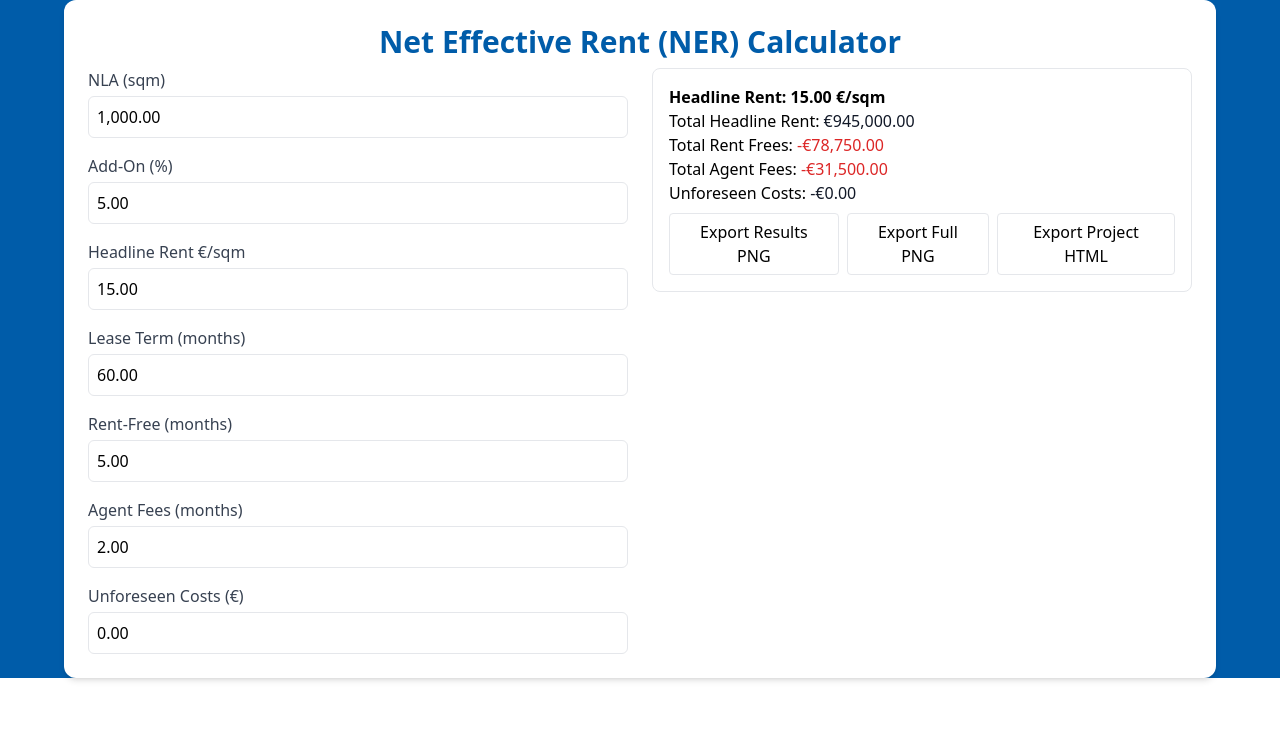
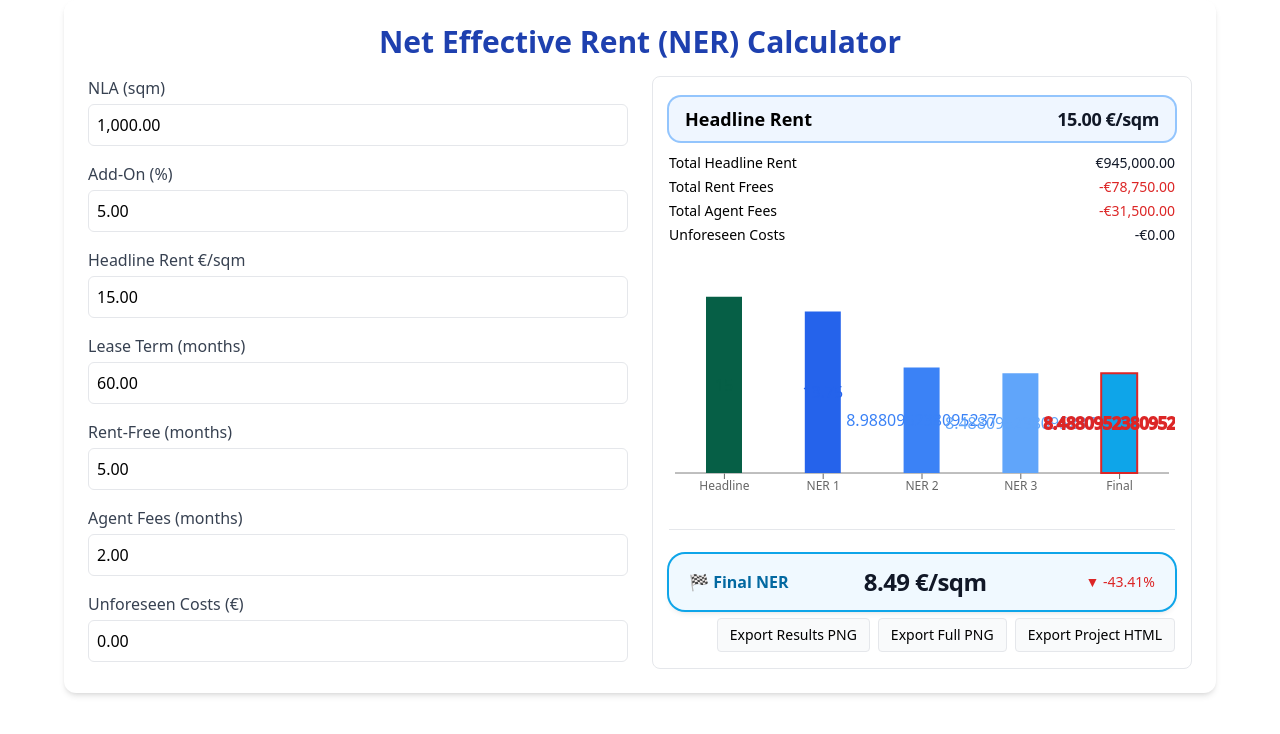
Before and after one commit to Musicandy13/Net-Effective-Rent-Calculator, a React (Vite) app: page / in a window 1280 px wide. Shown: the top 734 px of the page. Built offline with nearby package versions, Linux system fonts and the light colour scheme.

Commit message:
Update App.jsx

```diff
--- a/src/App.jsx
+++ b/src/App.jsx
@@ -32,33 +32,43 @@ const FCUR = (n) =>
     style: "currency",
     currency: "EUR",
   });
-const FCUR0 = (n) =>
-  (Number.isFinite(n) ? n : 0).toLocaleString("en-US", {
-    style: "currency",
-    currency: "EUR",
-    minimumFractionDigits: 0,
-    maximumFractionDigits: 0,
-  });
 
+/* ---------- Helpers ---------- */
 function Money({ value }) {
-  const cls = value < 0 ? "text-red-600 font-medium" : "text-gray-900 font-medium";
+  const cls =
+    value < 0 ? "text-red-600 font-medium" : "text-gray-900 font-medium";
   return <span className={cls}>{FCUR(value)}</span>;
 }
 function Delta({ base, val }) {
   const pct = base > 0 ? ((val - base) / base) * 100 : 0;
-  const up = pct > 0, down = pct < 0, sign = pct > 0 ? "+" : "";
+  const up = pct > 0,
+    down = pct < 0,
+    sign = pct > 0 ? "+" : "";
   return (
-    <span className={`${down ? "text-red-600" : up ? "text-green-600" : "text-gray-500"} font-medium ml-2`}>
-      {down ? "▼" : up ? "▲" : "■"} {sign}{F(pct, 2)}%
+    <span
+      className={`${
+        down ? "text-red-600" : up ? "text-green-600" : "text-gray-500"
+      } font-medium ml-2`}
+    >
+      {down ? "▼" : up ? "▲" : "■"} {sign}
+      {F(pct, 2)}%
     </span>
   );
 }
 
 /* ---------- Input-Feld ---------- */
-function NumericField({ label, value, onChange, format = "2dec", step = 1, min = 0, readOnly = false, suffix }) {
+function NumericField({
+  label,
+  value,
+  onChange,
+  step = 1,
+  min = 0,
+  readOnly = false,
+  suffix,
+}) {
   const [focus, setFocus] = useState(false);
   const num = P(value);
-  const show = focus ? value : format === "int" ? F(num, 0) : format === "1dec" ? F(num, 1) : F(num, 2);
+  const show = focus ? value : F(num, 2);
   return (
     <label className="block">
       <span className="text-gray-700">{label}</span>
@@ -76,8 +86,12 @@ function NumericField({ label, value, onChange, format = "2dec", step = 1, min =
             const n = clamp(P(e.target.value), min);
             onChange(String(n));
           }}
-          onChange={(e) => onChange(e.target.value.replace(/[^\d.,-]/g, ""))}
-          className={`mt-1 block w-full border rounded-md p-2 pr-16 ${readOnly ? "bg-gray-100 text-gray-600" : ""}`}
+          onChange={(e) =>
+            onChange(e.target.value.replace(/[^\d.,-]/g, ""))
+          }
+          className={`mt-1 block w-full border rounded-md p-2 ${
+            readOnly ? "bg-gray-100 text-gray-600" : ""
+          }`}
         />
         {suffix && (
           <span className="absolute inset-y-0 right-3 top-1/2 -translate-y-1/2 text-gray-500">
@@ -89,39 +103,28 @@ function NumericField({ label, value, onChange, format = "2dec", step = 1, min =
   );
 }
 
-/* ---------- Chart Labels ---------- */
-const BarNumberLabel = ({ x, y, width, height, value }) => {
-  if (!Number.isFinite(value)) return null;
-  const cx = x + width / 2, cy = y + height / 2;
-  return (
-    <text x={cx} y={cy} textAnchor="middle" dominantBaseline="middle" fill="#ffffff" fontSize={12} fontWeight="800">
-      {F(value, 2)}
-    </text>
-  );
-};
-const VerticalMoneyLabel0 = ({ x, y, width, height, value }) => {
-  if (!Number.isFinite(value)) return null;
-  const cx = x + width / 2, cy = y + height / 2;
-  return (
-    <text x={cx} y={cy} transform={`rotate(-90, ${cx}, ${cy})`} textAnchor="middle" dominantBaseline="middle" fill="#ffffff" fontSize={16} fontWeight="800">
-      {FCUR0(value)}
-    </text>
-  );
-};
-
 /* ---------- Charts ---------- */
-function BarsChart({ data, isExporting }) {
+function BarsChart({ data }) {
   return (
     <ResponsiveContainer width="100%" height="100%">
-      <BarChart data={data} margin={{ top: 28, right: 6, bottom: 10, left: 6 }}>
-        <XAxis dataKey="name" height={20} tick={{ fontSize: 12, fontWeight: 700 }} />
+      <BarChart
+        data={data}
+        barCategoryGap={18}
+        margin={{ top: 28, right: 6, bottom: 20, left: 6 }}
+      >
+        <XAxis dataKey="name" height={20} tick={{ fontSize: 12 }} />
         <YAxis hide />
-        <Tooltip formatter={(v, n) => (n === "sqm" ? `${F(v, 2)} €/sqm` : `${F(v, 2)}%`)} />
+        <Tooltip formatter={(v) => `${F(v, 2)} €/sqm`} />
         <ReferenceLine y={0} />
-        <Bar dataKey="sqm" barSize={36} isAnimationActive={!isExporting}>
-          <LabelList dataKey="sqm" content={<BarNumberLabel />} />
+        <Bar dataKey="sqm" barSize={36}>
+          <LabelList dataKey="sqm" position="center" />
           {data.map((e, i) => (
-            <Cell key={i} fill={e.color} stroke={e.name === "Final" ? "#dc2626" : undefined} strokeWidth={e.name === "Final" ? 2 : undefined} />
+            <Cell
+              key={i}
+              fill={e.color}
+              stroke={e.name === "Final" ? "#dc2626" : undefined}
+              strokeWidth={e.name === "Final" ? 2 : undefined}
+            />
           ))}
         </Bar>
       </BarChart>
@@ -132,24 +135,19 @@ function BarsChart({ data, isExporting }) {
 /* ---------- App ---------- */
 export default function App() {
   const [f, setF] = useState({
-    tenant: "Tenant",
+    tenant: "",
     nla: "1000",
     addon: "5.00",
     rent: "15.00",
     duration: "60",
     rf: "5.0",
     agent: "2.0",
-    fitMode: "perNLA",
     fitPerNLA: "300.00",
-    fitPerGLA: "",
-    fitTot: "300000.00",
     unforeseen: "0",
   });
   const S = (k) => (v) => setF((s) => ({ ...s, [k]: v }));
 
-  const [isExporting, setIsExporting] = useState(false);
-  const [viewMode, setViewMode] = useState("bars");
-
+  /* parsed values */
   const nla = clamp(P(f.nla));
   const addon = clamp(P(f.addon));
   const rent = clamp(P(f.rent));
@@ -157,16 +155,13 @@ export default function App() {
   const rf = clamp(P(f.rf));
   const agent = clamp(P(f.agent));
   const unforeseen = clamp(P(f.unforeseen));
-  const gla = nla * (1 + addon / 100);
 
+  /* derived values */
+  const gla = useMemo(() => nla * (1 + addon / 100), [nla, addon]);
   const months = Math.max(0, duration - rf);
   const gross = rent * gla * months;
 
-  const perNLA = clamp(P(f.fitPerNLA));
-  const perGLA = clamp(P(f.fitPerGLA));
-  const tot = clamp(P(f.fitTot));
-  const totalFit = f.fitMode === "perNLA" ? perNLA * nla : f.fitMode === "perGLA" ? perGLA * gla : tot;
-
+  const totalFit = clamp(P(f.fitPerNLA)) * nla;
   const agentFees = agent * rent * gla;
   const denom = Math.max(1e-9, duration * gla);
 
@@ -180,104 +175,174 @@ export default function App() {
   const totalAgentFees = agentFees;
   const totalUnforeseen = unforeseen;
 
-  const NER_COLORS = ["#1e3a8a", "#2563eb", "#3b82f6", "#60a5fa"];
+  /* Charts */
   const nerBars = [
-    { name: "Headline", sqm: rent, pct: null, color: "#065f46" },
-    { name: "NER 1", sqm: ner1, pct: null, color: NER_COLORS[0] },
-    { name: "NER 2", sqm: ner2, pct: null, color: NER_COLORS[1] },
-    { name: "NER 3", sqm: ner3, pct: null, color: NER_COLORS[2] },
-    { name: "Final", sqm: ner4, pct: null, color: NER_COLORS[3] },
+    { name: "Headline", sqm: rent, color: "#065f46" },
+    { name: "NER 1", sqm: ner1, color: "#2563eb" },
+    { name: "NER 2", sqm: ner2, color: "#3b82f6" },
+    { name: "NER 3", sqm: ner3, color: "#60a5fa" },
+    { name: "Final", sqm: ner4, color: "#0ea5e9" },
   ];
 
-  /* Export PNG */
+  /* Export PNG with filename prompt */
   const pageRef = useRef(null);
   const resultsContentRef = useRef(null);
-  const exportNode = async (node, filename) => {
+
+  const exportNode = async (node, defaultName) => {
     if (!node) return;
     try {
-      setIsExporting(true);
-      await new Promise((r) => requestAnimationFrame(() => requestAnimationFrame(r)));
-      const dataUrl = await toPng(node, { cacheBust: true, pixelRatio: 3, backgroundColor: "#ffffff" });
+      const dataUrl = await toPng(node, {
+        cacheBust: true,
+        pixelRatio: 3,
+        backgroundColor: "#ffffff",
+      });
+
+      const baseName = f.tenant?.trim() || defaultName;
+      const name =
+        prompt("Bitte Dateiname eingeben:", baseName) || baseName;
+
       const a = document.createElement("a");
       a.href = dataUrl;
-      a.download = filename;
+      a.download = `${name}.png`;
       a.click();
     } catch (e) {
       console.error("PNG export failed", e);
-    } finally {
-      setIsExporting(false);
     }
   };
-  const exportResultsPNG = () => exportNode(resultsContentRef.current, "ner-results.png");
-  const exportFullPNG = () => exportNode(pageRef.current, "ner-full.png");
+
+  const exportResultsPNG = () =>
+    exportNode(resultsContentRef.current, "ner-results");
+  const exportFullPNG = () =>
+    exportNode(pageRef.current, "ner-full");
 
   /* Export Project as HTML */
   const exportProjectHTML = () => {
-    const name = prompt("Bitte Dateiname eingeben:", f.tenant || "ner-project");
-    if (!name) return;
-
-    const html = `
-<!DOCTYPE html>
-<html>
-  <head>
-    <meta charset="UTF-8">
-    <title>NER Project - ${f.tenant}</title>
-    <script>
-      window.NER_PROJECT = ${JSON.stringify(f)};
-      window.onload = function() {
-        // Weiterleitung auf deine App mit Query-Parametern
-        const data = encodeURIComponent(JSON.stringify(window.NER_PROJECT));
-        window.location.href = "https://net-effective-rent-calculator.vercel.app/?data=" + data;
-      }
-    </script>
-  </head>
-  <body>
-    <p>Loading project <b>${f.tenant}</b>...</p>
-  </body>
-</html>`;
+    const params = new URLSearchParams(f).toString();
+    const html = `<html><head><meta http-equiv="refresh" content="0; url=?${params}"></head><body></body></html>`;
     const blob = new Blob([html], { type: "text/html" });
     const a = document.createElement("a");
+    const filename = (f.tenant?.trim() || "ner-project") + ".html";
     a.href = URL.createObjectURL(blob);
-    a.download = `${name}.html`;
+    a.download = filename;
     a.click();
   };
 
+  /* ---------- UI ---------- */
   return (
-    <div style={{ backgroundColor: "#005CA9" }}>
-      <div ref={pageRef} className="p-6 max-w-6xl mx-auto bg-white rounded-xl shadow-md">
-        <h2 className="text-3xl font-bold mb-2 text-center" style={{ color: "#005CA9" }}>
+    <div
+      ref={pageRef}
+      className="p-6 max-w-6xl mx-auto bg-white rounded-xl shadow-md"
+    >
+      <h2 className="text-3xl font-bold mb-4 text-center text-blue-800">
         Net Effective Rent (NER) Calculator
       </h2>
 
       <div className="grid grid-cols-1 md:grid-cols-2 gap-6">
-          {/* LEFT: Inputs */}
+        {/* Inputs */}
         <div className="space-y-4">
           <NumericField label="NLA (sqm)" value={f.nla} onChange={S("nla")} />
-            <NumericField label="Add-On (%)" value={f.addon} onChange={S("addon")} />
-            <NumericField label="Headline Rent €/sqm" value={f.rent} onChange={S("rent")} />
-            <NumericField label="Lease Term (months)" value={f.duration} onChange={S("duration")} />
-            <NumericField label="Rent-Free (months)" value={f.rf} onChange={S("rf")} />
-            <NumericField label="Agent Fees (months)" value={f.agent} onChange={S("agent")} />
-            <NumericField label="Unforeseen Costs (€)" value={f.unforeseen} onChange={S("unforeseen")} />
+          <NumericField
+            label="Add-On (%)"
+            value={f.addon}
+            onChange={S("addon")}
+          />
+          <NumericField
+            label="Headline Rent €/sqm"
+            value={f.rent}
+            onChange={S("rent")}
+          />
+          <NumericField
+            label="Lease Term (months)"
+            value={f.duration}
+            onChange={S("duration")}
+          />
+          <NumericField
+            label="Rent-Free (months)"
+            value={f.rf}
+            onChange={S("rf")}
+          />
+          <NumericField
+            label="Agent Fees (months)"
+            value={f.agent}
+            onChange={S("agent")}
+          />
+          <NumericField
+            label="Unforeseen Costs (€)"
+            value={f.unforeseen}
+            onChange={S("unforeseen")}
+          />
         </div>
 
-          {/* RIGHT: Results */}
-          <div className="md:sticky md:top-6 h-fit">
+        {/* Results */}
         <div className="rounded-lg border p-4 space-y-2 bg-white">
           <div ref={resultsContentRef}>
-                <div className="font-bold">Headline Rent: {F(rent, 2)} €/sqm</div>
-                <div>Total Headline Rent: <Money value={totalHeadline} /></div>
-                <div>Total Rent Frees: <Money value={-totalRentFrees} /></div>
-                <div>Total Agent Fees: <Money value={-totalAgentFees} /></div>
-                <div>Unforeseen Costs: <Money value={-totalUnforeseen} /></div>
+            <div className="mt-1 rounded-xl ring-2 ring-blue-300 bg-blue-50 px-4 py-2 flex items-center justify-between shadow-sm mb-3">
+              <div className="font-bold text-lg">Headline Rent</div>
+              <div className="text-lg font-extrabold tracking-tight text-gray-900">
+                {F(rent, 2)} €/sqm
+              </div>
             </div>
 
-              <div className="mt-4 flex gap-2 justify-end">
-                <button onClick={exportResultsPNG} className="px-3 py-1.5 border rounded">Export Results PNG</button>
-                <button onClick={exportFullPNG} className="px-3 py-1.5 border rounded">Export Full PNG</button>
-                <button onClick={exportProjectHTML} className="px-3 py-1.5 border rounded">Export Project HTML</button>
+            <div className="grid grid-cols-2 gap-x-4 gap-y-1 text-sm mb-3">
+              <div>Total Headline Rent</div>
+              <div className="text-right">
+                <Money value={totalHeadline} />
+              </div>
+              <div>Total Rent Frees</div>
+              <div className="text-right">
+                <Money value={-totalRentFrees} />
+              </div>
+              <div>Total Agent Fees</div>
+              <div className="text-right">
+                <Money value={-totalAgentFees} />
+              </div>
+              <div>Unforeseen Costs</div>
+              <div className="text-right">
+                <Money value={-totalUnforeseen} />
               </div>
             </div>
+
+            {/* Charts */}
+            <div className="h-64">
+              <BarsChart data={nerBars} />
+            </div>
+
+            {/* Final NER */}
+            <div className="mt-4 border-t pt-3">
+              <div className="mt-3 rounded-2xl ring-2 ring-sky-500 bg-sky-50 px-5 py-3 flex items-center justify-between shadow-md">
+                <div className="text-sky-700 font-extrabold text-base">
+                  🏁 Final NER
+                </div>
+                <div className="text-2xl font-extrabold tracking-tight text-gray-900">
+                  {F(ner4, 2)} €/sqm
+                </div>
+                <div className="ml-4 text-sm">
+                  <Delta base={rent} val={ner4} />
+                </div>
+              </div>
+            </div>
+          </div>
+
+          {/* Export buttons */}
+          <div className="flex gap-2 justify-end mt-4">
+            <button
+              onClick={exportResultsPNG}
+              className="px-3 py-1.5 rounded border bg-gray-50 hover:bg-gray-100 text-sm"
+            >
+              Export Results PNG
+            </button>
+            <button
+              onClick={exportFullPNG}
+              className="px-3 py-1.5 rounded border bg-gray-50 hover:bg-gray-100 text-sm"
+            >
+              Export Full PNG
+            </button>
+            <button
+              onClick={exportProjectHTML}
+              className="px-3 py-1.5 rounded border bg-gray-50 hover:bg-gray-100 text-sm"
+            >
+              Export Project HTML
+            </button>
           </div>
         </div>
       </div>
```
Lines whose indentation alone changed are shown as unchanged.
